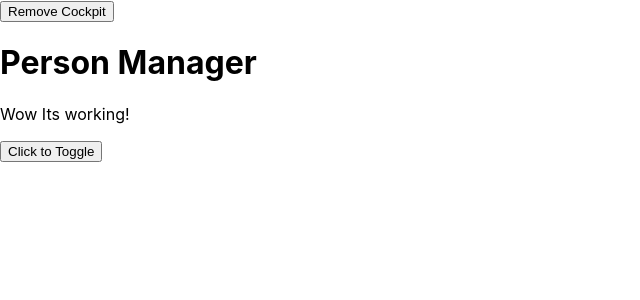
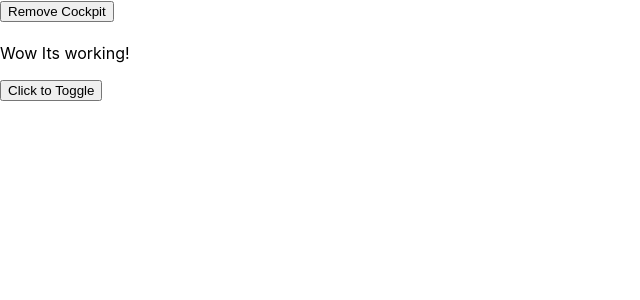
Before and after one commit to sanjeev2106/my-app, a React app: page / in a window 1280 px wide. Shown: the top 300 px of the page, without its empty margins (0-640 px from the left). Built offline with nearby package versions, Linux system fonts and the light colour scheme.

Commit message:
Another form of HOCs

```diff
--- a/src/containers/App.js
+++ b/src/containers/App.js
@@ -2,7 +2,8 @@
 import classes from './App.css';
 import Persons from '../components/Persons/Persons';
 import Cockpit from '../components/Cockpit/Cockpit';
-import WithClass from '../hoc/WithClass'
+import withClass from '../hoc/withClass'; // starts with small letter bcoz not using it as a component.
+import Aux from '../hoc/Aux';
 class App extends Component{
 
   constructor(props){
@@ -90,7 +91,7 @@
     }
 
     return (
-        <WithClass classes={classes.App}>
+        <Aux>
           <button onClick={()=> {
             this.setState({showCockpit: false});
           }}
@@ -104,9 +105,9 @@
           clicked={this.togglePersonHandler}/>
           : null }
          {persons}
-        </WithClass>
+        </Aux>
     )
   }
 }
 
-export default App;
+export default withClass(App, classes.App);
--- a/src/hoc/WithClass.js
+++ /dev/null
@@ -1,9 +0,0 @@
-import React from 'react';
-
-const withClass = props =>(
-    <div className={props.classes}>
-        {props.children}
-    </div>
-);
-
-export default withClass;
--- /dev/null
+++ b/src/hoc/withClass.js
@@ -0,0 +1,11 @@
+import React from 'react';
+
+const withClass = (WrappedComponent, className) =>{
+    return props => (
+        <div className={className}>
+            <WrappedComponent />
+        </div>
+    );
+};
+
+export default withClass;
```
